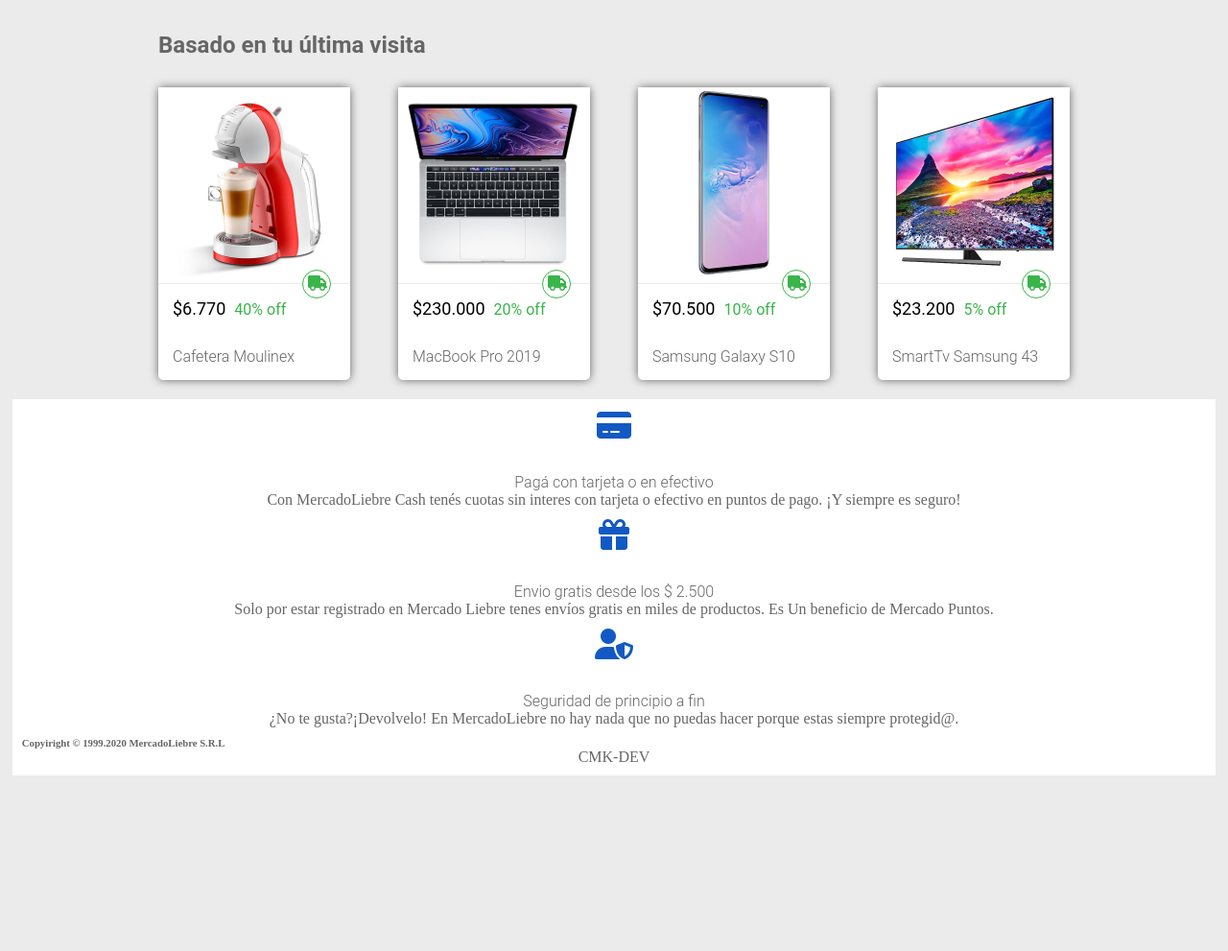
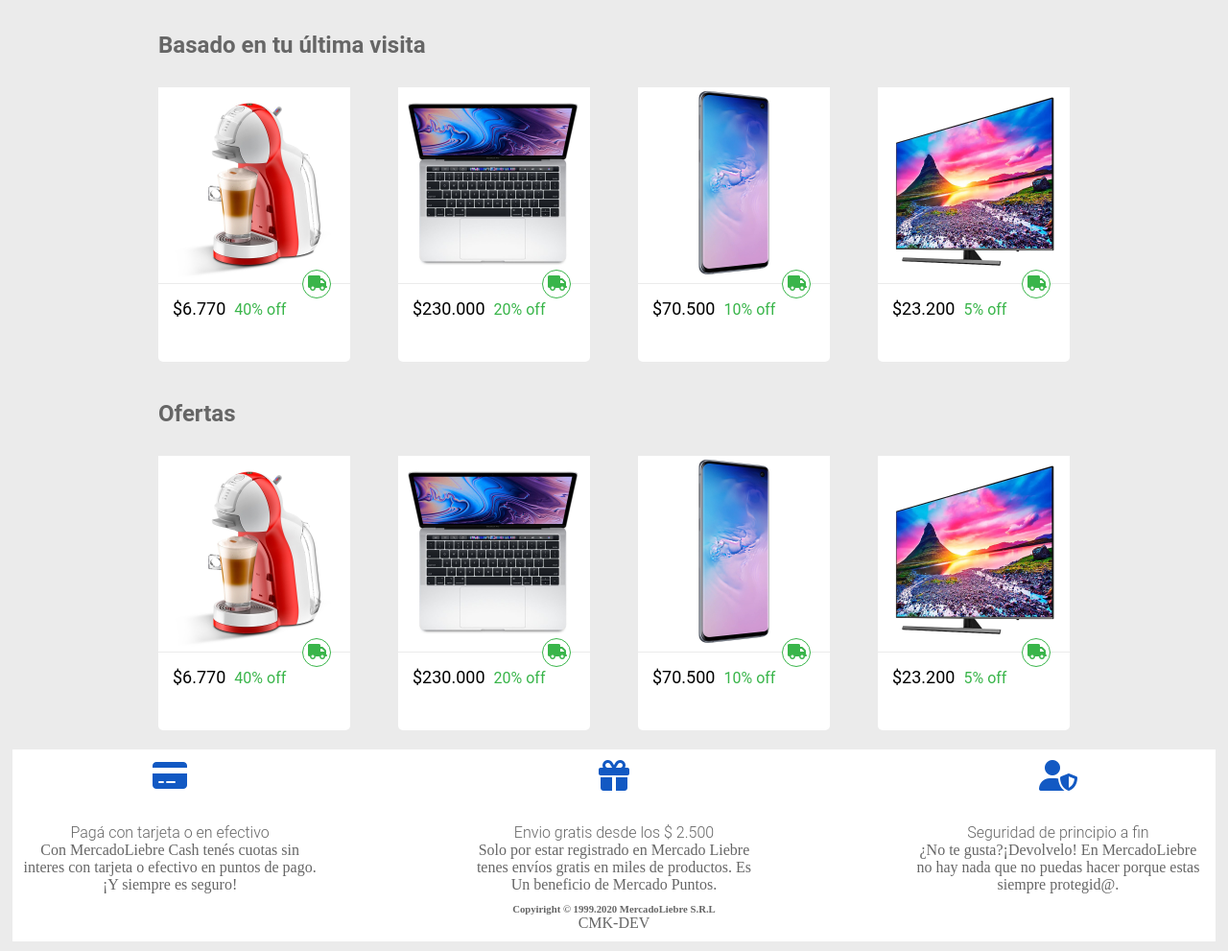
Before and after one commit to cmk95R/TP_Mercado_Liebre, a website: page views/home.html in a window 1280 px wide. Shown: the part 435-1426 px from the top of the page at 96% size. Before the commit the page ends 1253 px from the top, so only its background shows below. Drawn offline with Linux system fonts and the light colour scheme.

Commit message:
Animaciones - Organizando elementos

```diff
--- a/public/css/home.css
+++ b/public/css/home.css
@@ -33,7 +33,13 @@
   margin-top: 10px;
   margin-bottom: 15px;
 }
-
+.home__header__menu{
+  height: 0;
+  overflow: hidden;
+}
+.showmenu{
+  height: auto;
+}
 .home__header__menu {
   margin-bottom: 10px;
 }
@@ -65,7 +71,7 @@
 
   .home__header__ul--nav,
   .home__header__ul--user {
-    display: none;
+    display: block;
     }
 /*-----------------------------------------------------MAIN-------------------------------------------------*/
 
@@ -76,6 +82,8 @@
   justify-content: center;
   width: 100%;
 }
+
+
 
 .home__main section article img {
   width: 200px;
@@ -106,12 +114,14 @@
   display: none;
 }
 
-.main__section--ofertas-descripcion {
+.main__section--ofertas-descripcion{
   border-top: 1px solid #ebebeb;
   width: 100%;
   padding: 15px;
   position: relative;
+
 }
+
 
 .main__section--ofertas article i {
   display: block;
@@ -127,6 +137,26 @@
   top: -15px;
   color: #39b54a;
 }
+@keyframes rotate {
+  0% {
+      transform: rotate(0deg);
+  }
+  50% {
+      transform: rotate(-90deg);
+  }
+  100% {
+      transform: rotate(0deg);
+  }
+}
+
+.fa-truck {
+  transition: all 1s;
+}
+
+.fa-truck:hover {
+  animation: rotate 1s forwards;
+}
+
 
 .home__main__section__article__descuento {
   color: #39b54a;
@@ -137,6 +167,9 @@
 .home__main__section__article__precio {
   display: inline;
 }
+
+
+
 /*------------------------------------------------FOOTER----------------------------------------------------*/
 
 .home__footer {
@@ -168,11 +201,11 @@
 /*-----------------------------------------------------------------------------------------------------------*/
 
 /* -------------------------------------------------DISPLAY NONE-------------------------------------------- */
-
-.sectionOfertas {
+/*
+.sectionOfertas{
   display: none;
 
-}
+} */
 
 .home article.noneDisplay-mobile{
   display: none;
@@ -184,7 +217,7 @@
 /* --------------------------------------------------MEDIA QUERYS-------------------------------------------*/
 
 @media (min-width: 768px){
-  .main__section--ofertas article {
+  .main__section--ofertas article:hover {
     box-shadow: 0px 0px 10px rgb(100, 100, 100);
   }
 
@@ -192,12 +225,16 @@
     display: block;
   }
 
+
+
+
+
   /*------------------------------------------------DISPLAY ARTICLES TABLET---------------------------------*/
-  .home article.displayTablet{
+  /* .home article.displayTablet{
     display: flex;
-  }
+  } */
 
-  .home__main-articleBox{
+  .home__main-articleBox {
     display: flex;
     align-items: center;
     justify-content: center;
@@ -210,7 +247,9 @@
   .home__header__ul--nav,
   .home__header__ul--user {
     display: block;
+    height: auto;
   }
+
   .home .burger-menu {
     display: none;
   }
@@ -244,6 +283,7 @@
   }
   .home__header__menu {
     display: flex;
+    height: auto;
     justify-content: space-between;
     margin-top: 30px;
   }
@@ -267,5 +307,41 @@
     .home .home__main-articleBox article{
     display: flex;
     width: 90%;
+
   }
+  .main__section--ofertas-descripcion h4{
+    height: 0;
+    overflow: hidden;
+    transition: all 1s ease;
+
+  }
+  .main__section--ofertas article:hover h4{
+    height: 20px;
+  }
+
+
+
+
+
+
+  .home__footer{
+    display: flex;
+    flex-wrap: wrap;
+    justify-content: space-between;
+    align-items: center;
+  }
+
+  .home__footer__section{
+    width: 25%;
+
+  }
+
+  .home__footer__icono:hover{
+    color: var(--amarillo);
+  }
+
+  .home__footer__section--copyr{
+    width: 100%;
+  text-align: center;
 }
+}
--- a/public/css/login.css
+++ b/public/css/login.css
@@ -35,7 +35,11 @@
     text-decoration: none;
     text-align: center;
     font-family: roboto;
+    transition: background-color 0.3s;;
 
+}
+.login__main__form--enviar:hover{
+    background: #0022AA;
 }
 
 .login__main__form span{
--- a/views/home.html
+++ b/views/home.html
@@ -8,7 +8,7 @@
     <script src="https://kit.fontawesome.com/df7032ec01.js" crossorigin="anonymous"></script>
     <link rel="stylesheet" href="/css/style.css">
 
-    <title>Home</title>
+    <title>Home-MercadoLiebre</title>
   </head>
   <body class="home">
     <header class="home_header">
@@ -39,10 +39,12 @@
           <li><a href="login.html">Ingresá</a><i class="fa-solid fa-right-to-bracket"></i></li>
           <li><a href="#MisCompras">Mis compras</a><i class="fa-solid fa-basket-shopping"></i></li>
         </ul>
+      </nav>
         <div class="burger-menu">
-          <i class="fas fa-bars"></i>
+          <a onclick="document.querySelector('.home__header__menu').classList.toggle('showmenu')">
+          <i class="fas fa-bars"></i></a>
           </div>
-      </nav>
+
     </header>
 
 
@@ -54,7 +56,7 @@
       <section class="main__section--ofertas">
         <h3>Basado en tu última visita</h3>
         <div class="home__main-articleBox">
-          <article class="noneDisplay-mobile displayTablet">
+          <article>
                <div>
                   <img src="/images/img-cafetera-moulinex.jpg" alt="Cafetera Moulinex">
               </div>
@@ -62,7 +64,8 @@
               <i class="fa-solid fa-truck" ></i>
               <p class="home__main__section__article__precio">$6.770</p>
               <p class="home__main__section__article__descuento">40% OFF</p>
-              <h4>Cafetera Moulinex</h4></div>
+              <h4>Cafetera Moulinex</h4>
+            </div>
           </article>
           <article>
               <div>
@@ -95,11 +98,13 @@
            <p class="home__main__section__article__descuento">5% off</p>
            <h4>SmartTv Samsung 43</h4></div>
             </article>
-        </div>
+          </div>
     </section>
 
-      <section class="main__section--ofertas sectionOfertas">
-        <h3>Ofertas</h3>
+
+      <section class="main__section--ofertas ">
+      <h3>Ofertas</h3>
+        <div class="home__main-articleBox">
         <article>
           <div>
              <img src="/images/img-cafetera-moulinex.jpg" alt="Cafetera Moulinex">
@@ -109,7 +114,7 @@
          <p class="home__main__section__article__precio">$6.770</p>
          <p class="home__main__section__article__descuento">40% OFF</p>
          <h4>Cafetera Moulinex</h4></div>
-     </article>
+        </article>
         <article>
           <div>
             <img
@@ -123,7 +128,7 @@
           <p class="home__main__section__article__descuento"10% OFF>20% OFF</p>
           <h4>MacBook Pro 2019</h4></div>
         </article>
-        <article>
+        <article class="noneDisplay-mobile " >
           <div>
             <img
               src="/images/img-samsung-galaxy-s10.jpg"
@@ -136,7 +141,7 @@
           <p class="home__main__section__article__descuento"10% OFF>10% OFF</p>
           <h4>Samsung Galaxy S10</h4></div>
         </article>
-        <article>
+        <article class="noneDisplay-mobile">
           <div>
              <img src="/images/img-tv-samsung-smart.jpg" alt="tv samsung smart">
          </div>
@@ -145,19 +150,21 @@
          <p class="home__main__section__article__precio">$23.200</p>
          <p class="home__main__section__article__descuento">5% off</p>
          <h4>SmartTv Samsung 43</h4></div>
-          </article>
+        </article>
+        </div>
       </section>
+
     </main>
 
     <footer class="home__footer">
-      <section class =home__footer__section "">
+      <section class ="home__footer__section" >
         <article class="home__footer__section__article">
         <div class="home__footer__icono"><i class="fa-solid fa-credit-card"></i></div>
         <h4>Pagá con tarjeta o en efectivo</h4>
         <p>Con MercadoLiebre Cash tenés cuotas sin interes con tarjeta o efectivo en puntos de pago. ¡Y siempre es seguro!</p>
         </article>
       </section>
-      <section>
+      <section class ="home__footer__section">
         <article class="home__footer__section__article">
           <div class="home__footer__icono">
           <i class="fa-solid fa-gift"></i>
@@ -166,16 +173,16 @@
         <p>Solo por estar registrado en Mercado Liebre tenes envíos gratis en miles de productos. Es Un beneficio de Mercado Puntos. </p>
         </article>
       </section>
-      <Section>
+      <Section class ="home__footer__section">
         <article class="home__footer__section__article">
           <div class="home__footer__icono"><i class="fa-solid fa-user-shield"></i></div>
         <h4>Seguridad de principio a fin</h4>
         <p>
         ¿No te gusta?¡Devolvelo! En MercadoLiebre no hay nada que no puedas hacer porque estas siempre protegid@.
         </p>
-
         </article>
       </Section>
+      <section class="home__footer__section--copyr">
         <h6>Copyiright © 1999.2020 MercadoLiebre S.R.L</h6>
         <p>CMK-DEV</p>
       </section>
```
Also changed, not shown: views/login.html (+4 -4 lines), views/register.html (+4 -4 lines).
